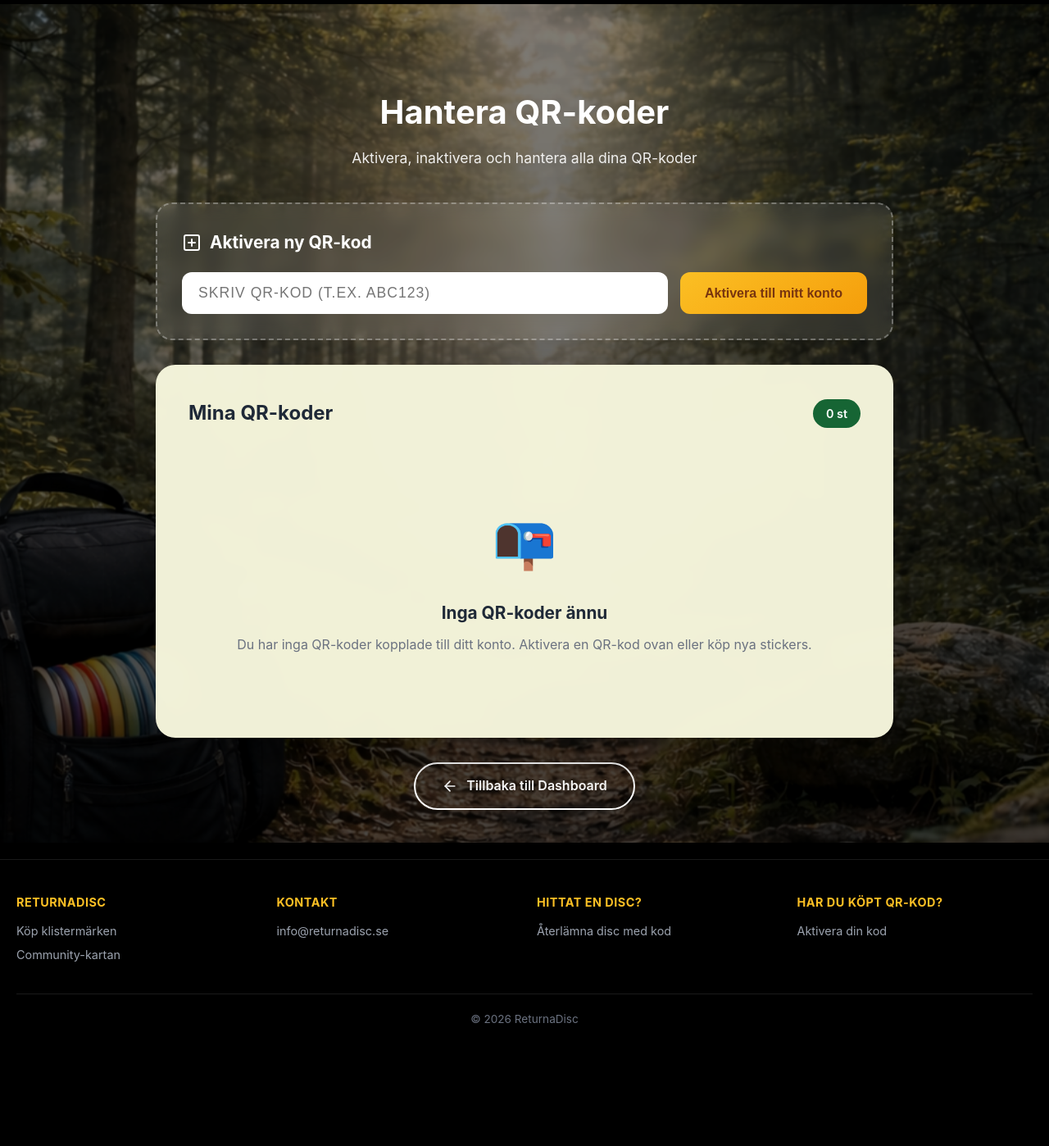
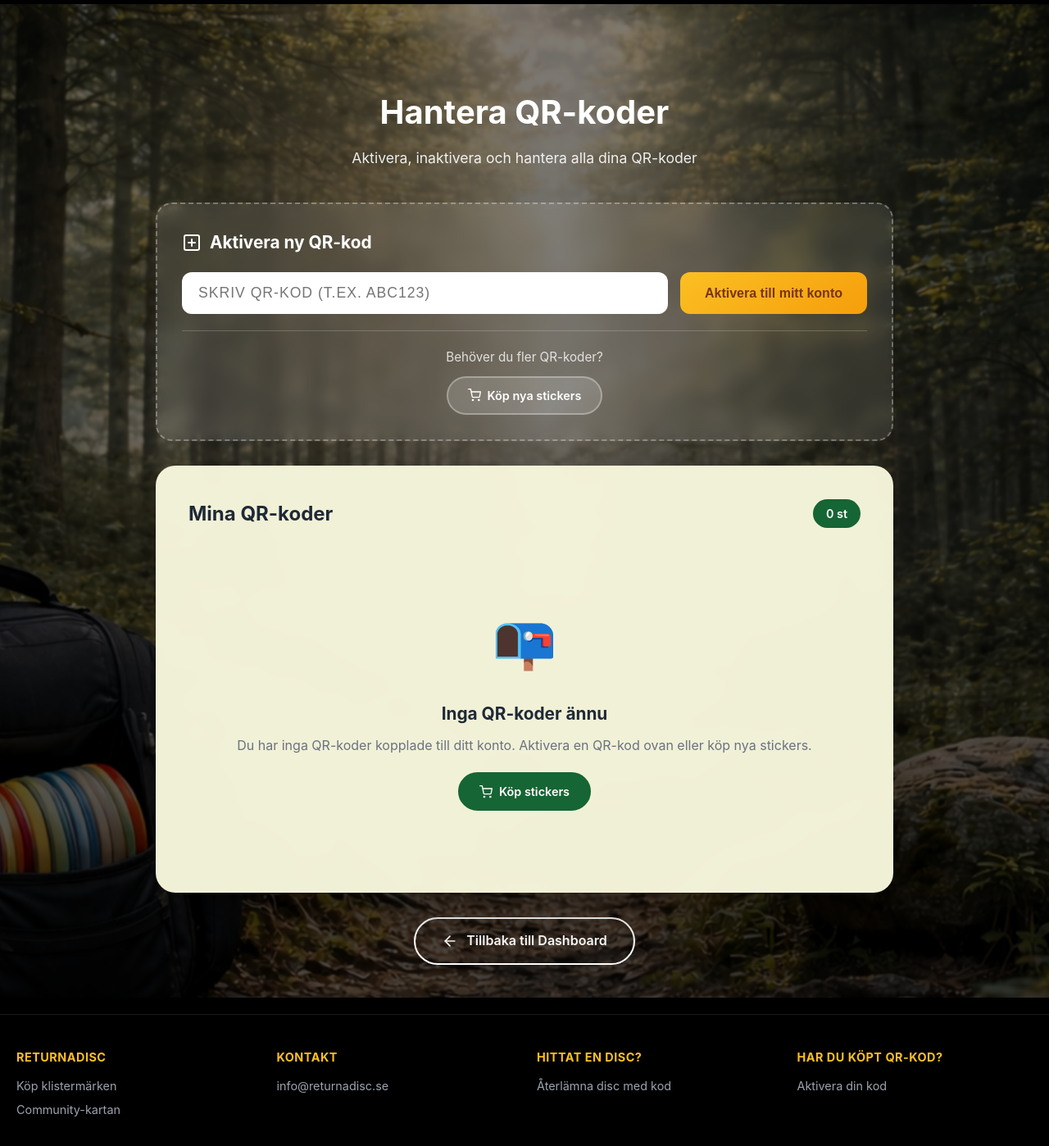
Before and after one commit to returnadisc/returnadisc, a Flask app: template templates/qr/manage.html in a window 1280 px wide. Shown: the part 75-1473 px from the top of the page at 82% size. Before the commit the page ends 1323 px from the top, so only its background shows below. Run offline with Flask 3, Linux system fonts and the light colour scheme; the template is opened without the code that fills it, so the values that code supplies are empty; parts of the project's set-up code (start-up, migrations or seed data) failed here and were passed over.

Commit message:
Updated app.py, utils.py and removed cli.py

```diff
--- a/templates/qr/manage.html
+++ b/templates/qr/manage.html
@@ -125,6 +125,41 @@
     .btn-activate:hover {
         transform: translateY(-2px);
         box-shadow: 0 8px 20px rgba(251, 191, 36, 0.4);
+    }
+
+    /* Köp nya stickers - ny sektion */
+    .buy-stickers-section {
+        text-align: center;
+        margin-top: 20px;
+        padding-top: 20px;
+        border-top: 1px solid rgba(255, 255, 255, 0.2);
+    }
+
+    .buy-stickers-text {
+        color: rgba(255, 255, 255, 0.8);
+        font-size: 0.95rem;
+        margin-bottom: 10px;
+    }
+
+    .btn-buy-small {
+        display: inline-flex;
+        align-items: center;
+        gap: 8px;
+        padding: 10px 24px;
+        background: rgba(255, 255, 255, 0.15);
+        color: white;
+        border: 2px solid rgba(255, 255, 255, 0.3);
+        border-radius: 50px;
+        font-weight: 600;
+        font-size: 0.9rem;
+        text-decoration: none;
+        transition: all 0.3s ease;
+    }
+
+    .btn-buy-small:hover {
+        background: rgba(255, 255, 255, 0.25);
+        border-color: rgba(255, 255, 255, 0.5);
+        transform: translateY(-2px);
     }
 
     /* QR-lista */
@@ -423,6 +458,19 @@
                 <input type="text" name="qr_id" placeholder="Skriv QR-kod (t.ex. ABC123)" maxlength="20" required>
                 <button type="submit" class="btn-activate">Aktivera till mitt konto</button>
             </form>
+
+            <!-- Köp nya stickers -->
+            <div class="buy-stickers-section">
+                <p class="buy-stickers-text">Behöver du fler QR-koder?</p>
+                <a href="{{ url_for('auth.buy_stickers') }}" class="btn-buy-small">
+                    <svg width="16" height="16" viewBox="0 0 24 24" fill="none" stroke="currentColor" stroke-width="2" stroke-linecap="round" stroke-linejoin="round">
+                        <circle cx="9" cy="21" r="1"></circle>
+                        <circle cx="20" cy="21" r="1"></circle>
+                        <path d="M1 1h4l2.68 13.39a2 2 0 0 0 2 1.61h9.72a2 2 0 0 0 2-1.61L23 6H6"></path>
+                    </svg>
+                    Köp nya stickers
+                </a>
+            </div>
         </div>
 
         <!-- QR-lista -->
@@ -518,6 +566,16 @@
                     <div class="empty-state-icon">📭</div>
                     <h3>Inga QR-koder ännu</h3>
                     <p>Du har inga QR-koder kopplade till ditt konto. Aktivera en QR-kod ovan eller köp nya stickers.</p>
+                    <div style="margin-top: 20px;">
+                        <a href="{{ url_for('auth.buy_stickers') }}" class="btn-buy-small" style="background: #166534; border-color: #166534;">
+                            <svg width="16" height="16" viewBox="0 0 24 24" fill="none" stroke="currentColor" stroke-width="2" stroke-linecap="round" stroke-linejoin="round">
+                                <circle cx="9" cy="21" r="1"></circle>
+                                <circle cx="20" cy="21" r="1"></circle>
+                                <path d="M1 1h4l2.68 13.39a2 2 0 0 0 2 1.61h9.72a2 2 0 0 0 2-1.61L23 6H6"></path>
+                            </svg>
+                            Köp stickers
+                        </a>
+                    </div>
                 </div>
             {% endif %}
         </div>
```
